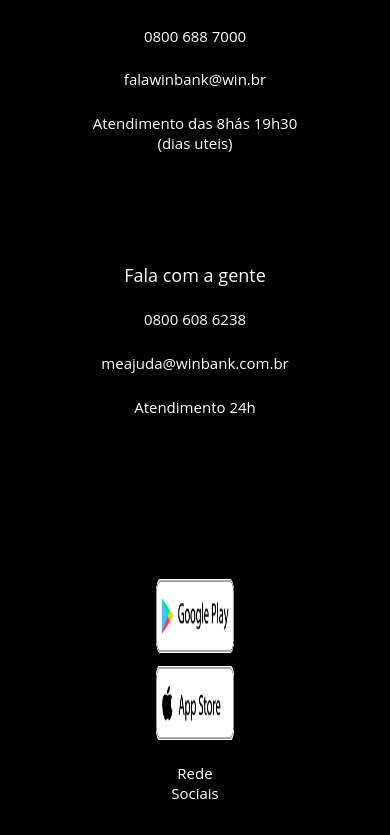
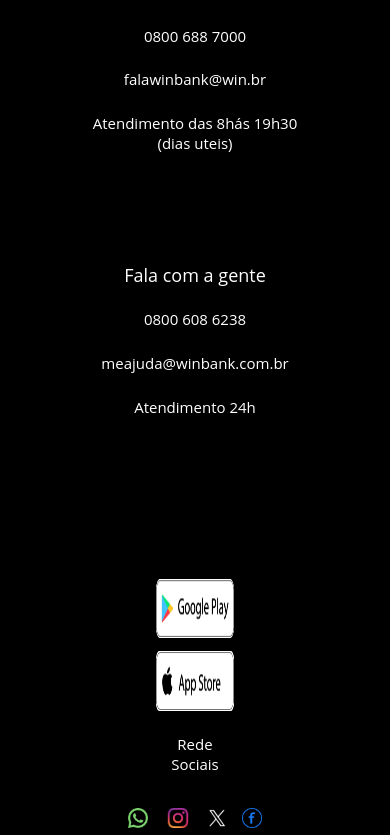
Before and after one commit to GuilhermeRRF/WinBank, a React (Vite) app: page /etapa3 in a window 390 px wide. Shown: the part 1632-2467 px from the top of the page. Built offline with nearby package versions, Linux system fonts and the light colour scheme.

Commit message:
alterações no footer

```diff
--- a/src/components/footer.module.css
+++ b/src/components/footer.module.css
@@ -384,12 +384,12 @@
 
 .baixarg{
     width: 200%;
-    height: 25%;
+    height: 20%;
 }
 
 .baixara{
     width: 200%;
-    height: 25%;
+    height: 20%;
     margin-top: 1rem;
 }
 
```
